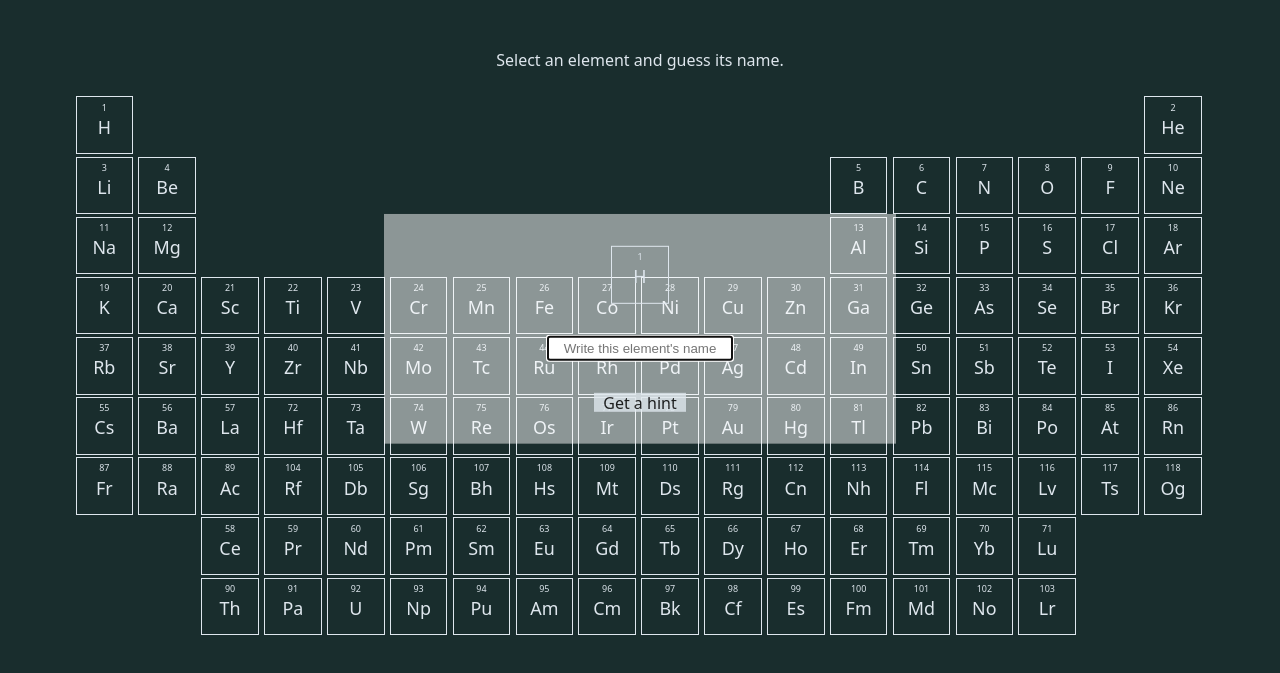
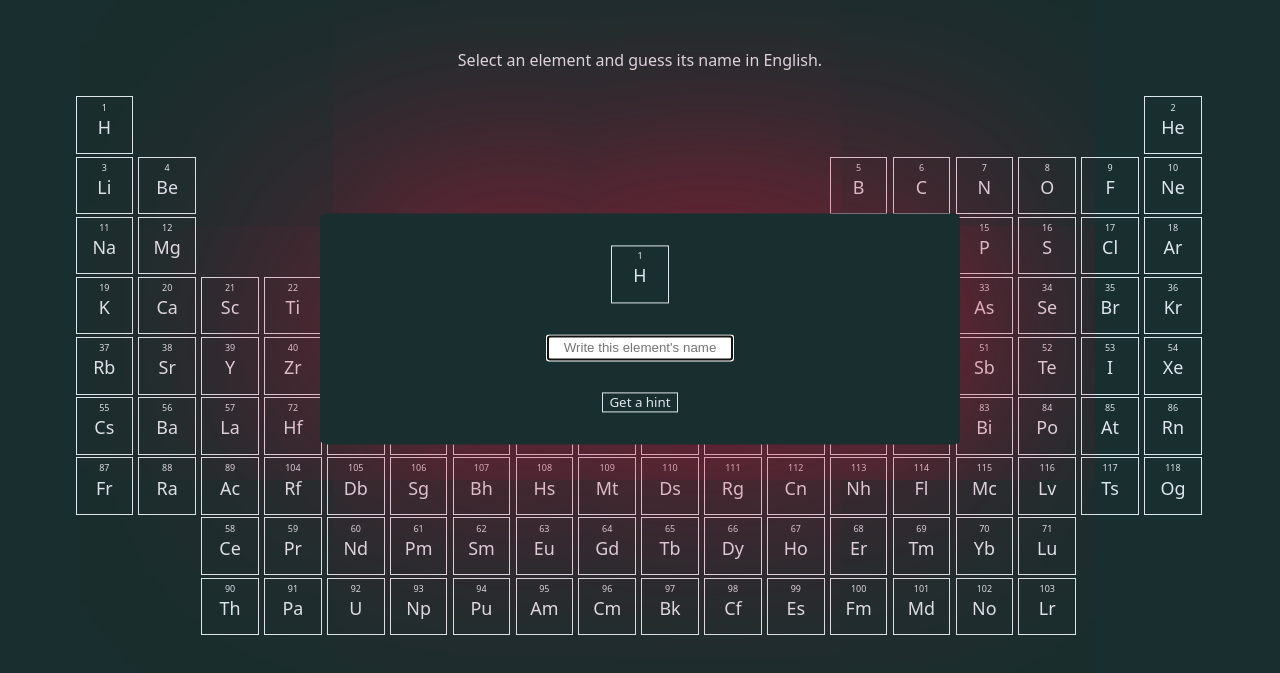
Before and after one commit to jazsouf/what-the-element, a plain HTML site: page index.html in a window 1280 px wide. Both pictures are taken after a click on the element "1 H". Shown: the part 71-744 px from the top of the page. Drawn offline with Linux system fonts and the light colour scheme.

Commit message:
add some effect and fix input behavior

```diff
--- a/index.html
+++ b/index.html
@@ -11,7 +11,7 @@
   </head>
   <body>
     <h1 class="title">WHAT THE ELEMENT ?!</h1>
-    <p class="description">Select an element and guess its name.</p>
+    <p class="description">Select an element and guess its name in English.</p>
     <div id="table">
       <div class="elm-hover element cell-1">
         <div class="number"></div>
@@ -606,15 +606,15 @@
     </div>
     <div id="dialog" class="hide-dialog">
       <div>placeholder</div>
-      <form id="form" method="" action="">
+      <div id="form" method="" action="">
         <input
           id="input"
           type="text"
           maxlength="30"
           placeholder="Write this element's name"
         />
-        <div id="hint-btn">Get a hint</div>
-      </form>
+        <button id="hint-btn">Get a hint</button>
+      </div>
     </div>
   </body>
 </html>
--- a/script.js
+++ b/script.js
@@ -1,10 +1,13 @@
+//import data
 import { elements } from "./elements.js";
 
+//define global variables
 const table = document.getElementById("table");
 let dialog = document.getElementById("dialog");
 let form = document.getElementById("form");
-let input = document.querySelector("#input");
+let input = document.getElementById("input");
 
+//assign data to cells
 elements.forEach((element, i) => {
   let cell = document.querySelector(`.cell-${i + 1}`);
 
@@ -17,6 +20,7 @@ elements.forEach((element, i) => {
   name.innerText = element.name;
 });
 
+//set input field
 document.querySelectorAll(".element").forEach((element) => {
   element.addEventListener("click", () => {
     const placeholder = dialog.children[0];
@@ -30,14 +34,15 @@ document.querySelectorAll(".element").forEach((element) => {
   });
 });
 
-document.querySelector("#input").addEventListener("keyup", (event) => {
-  let selectedElement = document.querySelector("#dialog").children[0];
+//check user's answer
+input.addEventListener("keyup", (event) => {
+  let selectedElement = dialog.children[0];
   let goodAnswer = selectedElement.children[2].textContent;
-  let selectedElementCell = selectedElement.classList[2];
+  let selectedElementClass = selectedElement.classList[2];
 
   let answer = input.value;
   if (answer.toLocaleLowerCase() === goodAnswer.toLocaleLowerCase()) {
-    let element = document.querySelector(`.${selectedElementCell}`);
+    let element = document.querySelector(`.${selectedElementClass}`);
     element.classList.remove("elm-hover");
     element.classList.add("good-answer");
     element.children[2].classList.add("show-name");
--- a/style.css
+++ b/style.css
@@ -9,7 +9,7 @@
 body {
   padding-right: 1vw;
   padding-left: 1vw;
-  background-color: #192d2d;
+  background-color: #192e2e;
   color: #dee6ed;
   font-family: system-ui, -apple-system, BlinkMacSystemFont, "Segoe UI", Roboto,
     Oxygen, Ubuntu, Cantarell, "Open Sans", "Helvetica Neue", sans-serif;
@@ -58,7 +58,7 @@ p {
 
 .elm-hover:hover,
 .elm-hover:focus {
-  background-color: #cf1439;
+  background-color: #dc143c;
   cursor: pointer;
 }
 
@@ -79,9 +79,9 @@ p {
   font-size: 0.7vw;
 }
 
-#dialog::backdrop {
+/* #dialog::backdrop {
   backdrop-filter: blur(2px);
-}
+} */
 
 .hide-dialog {
   display: none;
@@ -95,11 +95,15 @@ p {
   z-index: 1;
   padding: 2rem;
   margin: auto;
-  background-color: #ffffff80;
-  width: 40%;
-  display: grid;
-  place-items: center;
+  background-color: #192e2e;
+  width: 50%;
+  display: flex;
+  flex-direction: column;
+  align-items: center;
+  justify-content: center;
   gap: 2rem;
+  border-radius: 6px;
+  box-shadow: 0px 0px 500px #dc143c;
 }
 
 #form {
@@ -119,12 +123,12 @@ p {
 
 #hint-btn {
   width: 10ch;
-  height: 1.5vw;
-  opacity: 0.8;
-  color: #000;
-  background-color: #dee6ed;
-  display: grid;
-  place-content: center;
+  font-family: system-ui, -apple-system, BlinkMacSystemFont, "Segoe UI", Roboto,
+    Oxygen, Ubuntu, Cantarell, "Open Sans", "Helvetica Neue", sans-serif;
+  font-weight: 100;
+  border: #dee6ed 1px solid;
+  background-color: #192e2e;
+  color: #dee6ed;
   cursor: pointer;
 }
 
```
Also changed, not shown: 1 other file.
